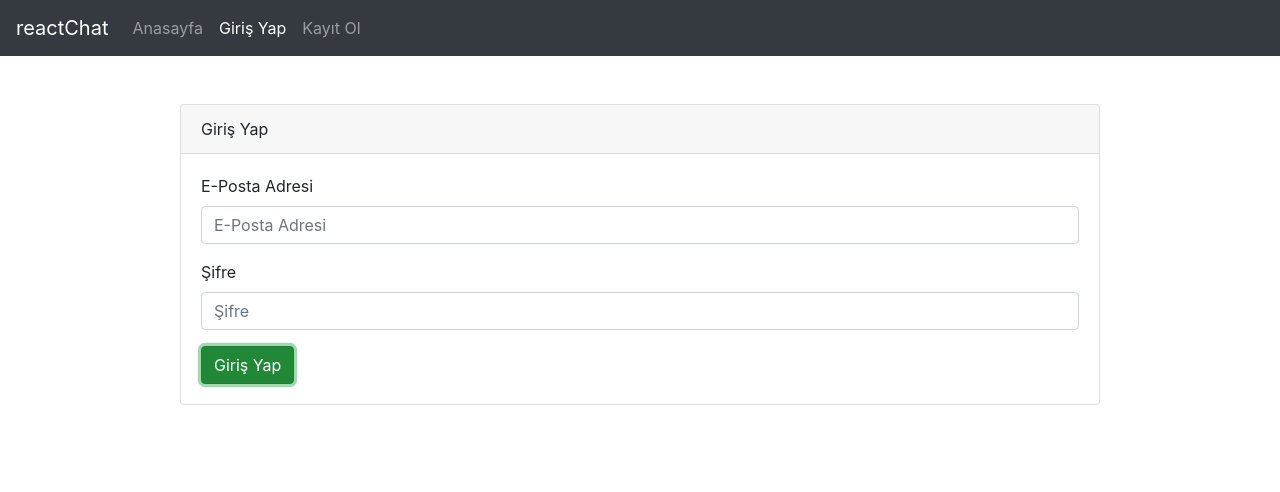
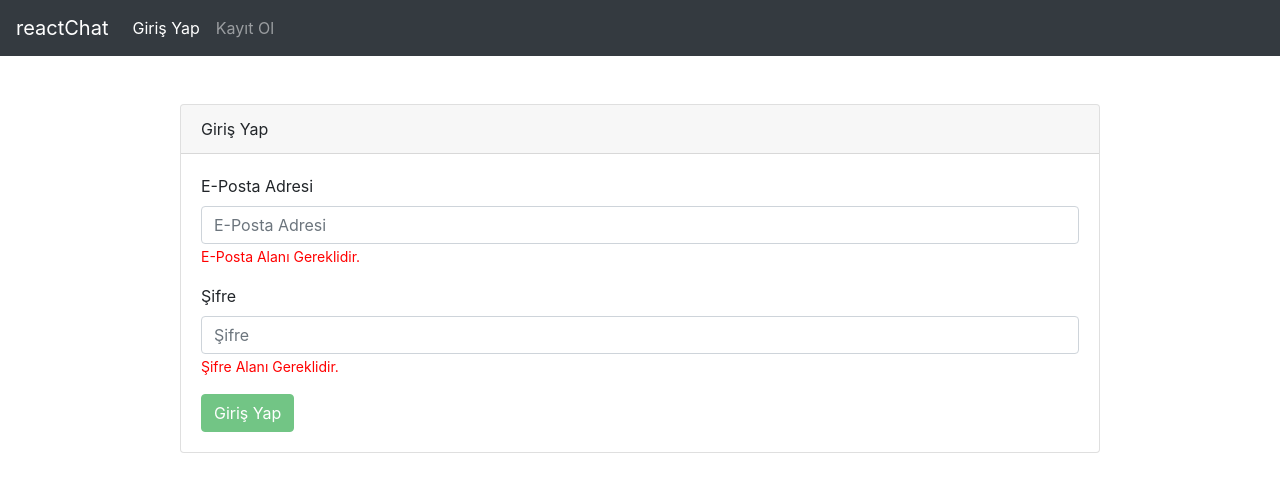
Before and after one commit to umutcankarce/react-chatapp-front, a React (Create React App) app: page /login in a window 1280 px wide. Both pictures are taken after a click on the button "Giriş Yap". Shown: the top 492 px of the page. Built offline with nearby package versions, Linux system fonts and the light colour scheme; no server answers.

Commit message:
Login and Logout System

```diff
--- a/src/components/common/Header/index.js
+++ b/src/components/common/Header/index.js
@@ -3,22 +3,75 @@ import {Navbar,Nav} from "react-bootstrap";
 import withRouter from "../../../withRouter";
 import {Link} from "react-router-dom";
 import { inject, observer } from 'mobx-react';
+import RestClient from '../../../RestAPI/RestClient';
+import AppUrl from '../../../RestAPI/AppUrl';
 
 class Header extends Component {
+
     constructor(props){
         super(props);
+
+        this.isLoggedIn();
     }
+
+    isLoggedIn = async () => {
+      this.props.AuthStore.getToken();
+      const token = (this.props.AuthStore.appState !== null) ? this.props.AuthStore.appState.user.access_token : null;
+
+      await RestClient.getRequest(AppUrl.check, {
+          headers: {
+              "Authorization": "Bearer " + token
+          }
+      }).then((res) => {
+          const result = res.data;
+          if (result.isLoggedIn !== true) {
+              this.props.AuthStore.removeToken();
+          } else {
+              let userData = {
+                  id: result.data.id,
+                  name: result.data.name,
+                  email: result.data.email,
+                  access_token: result.data.access_token
+              }
+
+              let appState = {
+                  isLoggedIn: true,
+                  user: userData
+              }
+
+              this.props.AuthStore.saveToken(appState);
+          }
+      }).catch((err) => {
+          console.log(err);
+          this.props.AuthStore.removeToken();
+      })
+  }
+
+
+
 
   render() {
     const {location} = this.props;
+    const {isLoggedIn, user} = (this.props.AuthStore.appState !== null) ? this.props.AuthStore.appState : {}
     return (
       <>
         <Navbar bg="dark" variant="dark">
         <Navbar.Brand as={Link} to={"/"}>reactChat</Navbar.Brand>
         <Nav className="mr-auto">
-        <Nav.Link active={location.pathname ==="/"} as={Link} to={"/"}>Anasayfa</Nav.Link>
-        <Nav.Link active={location.pathname ==="/login"} as={Link} to={"/login"}>Giriş Yap</Nav.Link>
-        <Nav.Link active={location.pathname ==="/register"} as={Link} to={"/register"}>Kayıt Ol</Nav.Link>
+        {(isLoggedIn) ? (
+            <>
+                <Navbar style={{color : "#ccc",textDecoration : "none"}} as={Link} to={"/"}>Kullanıcı: {user.name}</Navbar>
+                <Nav.Link active={location.pathname === "/logout"} as={Link} to={"/logout"}>Çıkış Yap</Nav.Link>
+            </>
+        ) : (
+            <>
+                <Nav.Link active={location.pathname === "/login"} as={Link} to={"/login"}>Giriş
+                    Yap</Nav.Link>
+                <Nav.Link active={location.pathname === "/register"} as={Link} to={"/register"}>Kayıt
+                    Ol</Nav.Link>
+            </>
+        )}
+
         </Nav>
         </Navbar>
       </>
--- a/src/pages/Login/index.js
+++ b/src/pages/Login/index.js
@@ -3,8 +3,72 @@ import Header from '../../components/common/Header';
 import withRouter from '../../withRouter';
 import { Container,Row,Col,Card,Form,Button} from 'react-bootstrap';
 import { inject, observer } from 'mobx-react';
+import { Formik } from 'formik';
+import * as Yup from 'yup';
+import Notification from '../../RestAPI/Notification';
+import RestClient from "../../RestAPI/RestClient"
+import AppUrl from "../../RestAPI/AppUrl"
 
 class Login extends Component {
+
+  constructor(props){
+    super(props);
+  }
+
+  handleSubmit = (values,{resetForm,setSubmitting}) => {
+    const {navigate} = this.props;
+
+    RestClient.postRequest(AppUrl.login,values).then((res) => {
+      const status = res.status;
+      const result = res.data;
+
+      if(status === 200){
+        let userData = {
+          id    : res.data.id,
+          name  : res.data.name,
+          email : res.data.email,
+          access_token : result.data.access_token
+        };
+
+        let appState = {
+            isLoggedIn : true,
+            user : userData,
+        };
+
+        this.props.AuthStore.saveToken(appState);
+        Notification.success(result);
+        resetForm();
+        setSubmitting(false);
+        navigate("/");
+
+      }else {
+        if(status === 422){
+          Notification.error(result);
+          setSubmitting(false);
+        }else if(status === 401){
+          Notification.error(result);
+          setSubmitting(false);
+        }else{
+          Notification.error(result);
+          setSubmitting(false);
+        }
+      }
+
+
+
+    }).catch((err) => {
+      console.log(err);
+      Notification.error({
+        title:"Başarısız",
+        text:"E-Posta veya Şifre Kontrol Ediniz."
+      })
+      setSubmitting(false);
+    })
+
+  }
+
+
+
   render() {
     return (
       <>
@@ -15,20 +79,32 @@ class Login extends Component {
           <Card>
             <Card.Header>Giriş Yap</Card.Header>
             <Card.Body>
+            <Formik initialValues={{
+              email:'',
+              password:'',
+            }} validationSchema={Yup.object().shape({
+              email : Yup.string().required("E-Posta Alanı Gereklidir.").email("Lütfen Geçerli Bir E-Posta Adresi Giriniz."),
+              password : Yup.string().required("Şifre Alanı Gereklidir.").min(8,"Şifre En Az 8 Karakter Olmak Zorundadır.").max(16,"Şifre En Fazla 16 Karakter Olmak Zorundadır."),
+            })} onSubmit={this.handleSubmit}>
+              {({values,touched,errors,handleChange,handleSubmit,handleBlur,isValid,isSubmitting}) => (
               <Form>
                 <Form.Group>
                   <Form.Label>E-Posta Adresi</Form.Label>
-                <Form.Control type="text" placeholder="E-Posta Adresi" />
+                  <Form.Control name={"email"} value={values.email} onChange={handleChange('email')} onBlur={handleBlur} type="text" placeholder="E-Posta Adresi" />
+                  {(errors.email && touched.email) && <small style={{color:"red"}}>{errors.email}</small>}
                 </Form.Group>
 
                 <Form.Group className={"mt-3"}>
                   <Form.Label>Şifre</Form.Label>
-                <Form.Control type="password" placeholder="Şifre" />
+                  <Form.Control type="password" value={values.password} name={"password"} onChange={handleChange('password')} placeholder="Şifre" />
+                  {(errors.password && touched.password) && <small style={{color:"red"}}>{errors.password}</small>}
                 </Form.Group>
-              <Button variant="success" className={"mt-3"} type="button">
+                <Button disabled={(!isValid || isSubmitting)} onClick={handleSubmit} variant="success" className={"mt-3"} type="button">
                   Giriş Yap
                 </Button>
               </Form>
+              )}
+            </Formik>
             </Card.Body>
           </Card>
           </Col>
--- /dev/null
+++ b/src/pages/Logout/index.js
@@ -0,0 +1,42 @@
+import React, { Component } from 'react'
+import withRouter from '../../withRouter';
+import { inject,observer } from 'mobx-react';
+import RestClient from '../../RestAPI/RestClient';
+import AppUrl from '../../RestAPI/AppUrl';
+
+export class Logout extends Component {
+
+    constructor(props){
+        super(props);
+    }
+
+    componentDidMount(){
+        this.doLogout();
+    }
+
+    doLogout = () => {
+        const {navigate} = this.props;
+        this.props.AuthStore.getToken();
+        const token = (this.props.AuthStore.appState !== null) ? this.props.AuthStore.appState.user.access_token : null;
+
+        RestClient.getRequest(AppUrl.logout, {
+            headers: {
+                "Authorization": "Bearer " + token
+            }
+        }).then((res) => {
+            this.props.AuthStore.removeToken();
+            navigate("/login");
+        }).catch((err) => {
+            console.log(err);
+        })
+    }
+
+  render() {
+    return (
+      <>
+      </>
+    )
+  }
+}
+
+export default withRouter(inject("AuthStore")(observer(Logout)));
--- a/src/pages/Register/index.js
+++ b/src/pages/Register/index.js
@@ -72,25 +72,25 @@ class Register extends Component {
               <Form>
                 <Form.Group>
                   <Form.Label>Ad Soyad</Form.Label>
-                  <Form.Control name={"name"} onChange={handleChange('name')} onBlur={handleBlur} type="text" placeholder="Ad Soyad" />
+                  <Form.Control name={"name"} value={values.name} onChange={handleChange('name')} onBlur={handleBlur} type="text" placeholder="Ad Soyad" />
                 {(errors.name && touched.name) && <small style={{color:"red"}}>{errors.name}</small>}
                 </Form.Group>
 
                 <Form.Group className={"mt-3"}>
                   <Form.Label>E-Posta Adresi</Form.Label>
-                  <Form.Control name={"email"} onChange={handleChange('email')} onBlur={handleBlur} type="text" placeholder="E-Posta Adresi" />
+                  <Form.Control name={"email"} value={values.email} onChange={handleChange('email')} onBlur={handleBlur} type="text" placeholder="E-Posta Adresi" />
                   {(errors.email && touched.email) && <small style={{color:"red"}}>{errors.email}</small>}
                 </Form.Group>
 
                 <Form.Group className={"mt-3"}>
                   <Form.Label>Şifre</Form.Label>
-                  <Form.Control name={"password"} onChange={handleChange('password')} onBlur={handleBlur} type="password" placeholder="Şifre" />
+                  <Form.Control name={"password"} value={values.password} onChange={handleChange('password')} onBlur={handleBlur} type="password" placeholder="Şifre" />
                   {(errors.password && touched.password) && <small style={{color:"red"}}>{errors.password}</small>}
                 </Form.Group>
 
                 <Form.Group className={"mt-3"}>
                   <Form.Label>Şifre (Tekrar)</Form.Label>
-                  <Form.Control name={"password_confirmation"} onChange={handleChange('password_confirmation')} onBlur={handleBlur} type="password" placeholder="Şifre (Tekrar)" />
+                  <Form.Control name={"password_confirmation"} value={values.password_confirmation} onChange={handleChange('password_confirmation')} onBlur={handleBlur} type="password" placeholder="Şifre (Tekrar)" />
                   {(errors.password_confirmation && touched.password_confirmation) && <small style={{color:"red"}}>{errors.password_confirmation}</small>}
                 </Form.Group>
 
--- a/src/router/AppRouter.js
+++ b/src/router/AppRouter.js
@@ -3,6 +3,7 @@ import Home from "../pages/Home";
 import {Routes,Route, Navigate} from "react-router-dom";
 import Register from "../pages/Register";
 import Login from "../pages/Login";
+import Logout from "../pages/Logout";
 
 class AppRouter extends Component {
     render() {
@@ -11,6 +12,7 @@ class AppRouter extends Component {
                 <Route path={"/"} element={<Home/>}></Route>
                 <Route path={"/login"} element={<Login/>}></Route>
                 <Route path={"/register"} element={<Register/>}></Route>
+                <Route path={"/logout"} element={<Logout/>}></Route>
                 <Route path={"*"} element={<Navigate to={"/"} />}></Route>
             </Routes>
         );
```
Lines whose indentation alone changed are shown as unchanged.
